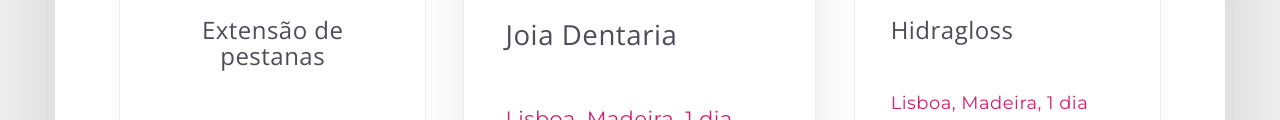
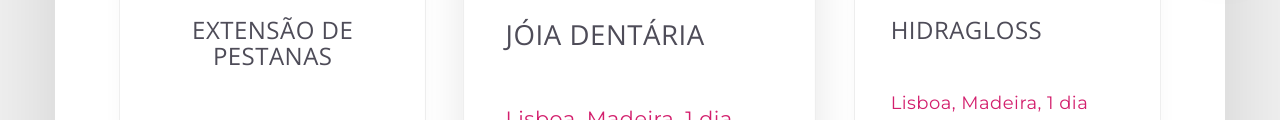
Before and after one commit to DavidF1205/DyOliverPage, a plain HTML site: page index.html in a window 1280 px wide. Shown: the part 1231-1351 px from the top of the page. Drawn offline with nearby package versions, Linux system fonts and the light colour scheme; a script that the page names is missing.

Commit message:
Update index.html

```diff
--- a/index.html
+++ b/index.html
@@ -84,25 +84,25 @@
                   </div> -->
                   <div class="swiper-slide client-box">
                     <img src="assets/pestanas.JPG" class="client-logo">
-                    <h3 class="text-center title">Extensão de pestanas</h3>
+                    <h3 class="text-center title">EXTENSÃO DE PESTANAS</h3>
                     <p class="text-left tag">Lisboa, Madeira, 2 dias</p>
                     <p class="text-left"><a href="https://wa.me/c/351967911999">Saber Mais &#8594;</a></p>
                   </div>
                   <div class="swiper-slide client-box">
                     <img src="assets/joia.JPG" class="client-logo">
-                    <h3 class="text-left title">Joia Dentaria</h3>
+                    <h3 class="text-left title">JÓIA DENTÁRIA</h3>
                     <p class="text-left tag">Lisboa, Madeira, 1 dia</p>
                     <p class="text-left"><a href="https://wa.me/c/351967911999">Saber Mais &#8594;</a></p>
                   </div>
                   <div class="swiper-slide client-box">
                     <img src="assets/hidragloss.JPG" class="client-logo">
-                    <h3 class="text-left title">Hidragloss</h3>
+                    <h3 class="text-left title">HIDRAGLOSS</h3>
                     <p class="text-left tag">Lisboa, Madeira, 1 dia</p>
                     <p class="text-left"><a href="https://wa.me/c/351967911999">Saber Mais &#8594;</a></p>
                   </div>
                   <div class="swiper-slide client-box">
                     <img src="assets/linha.JPG" class="client-logo">
-                    <h3 class="text-left title">Designer de Sobrancelhas</h3>
+                    <h3 class="text-left title">DESIGNER DE SOBRANCELHAS</h3>
                     <p class="text-left tag">Lisboa, Madeira, 1 dia</p>
                     <p class="text-left"><a href="https://wa.me/c/351967911999">Saber Mais&#8594;</a></p>
                   </div>
```
